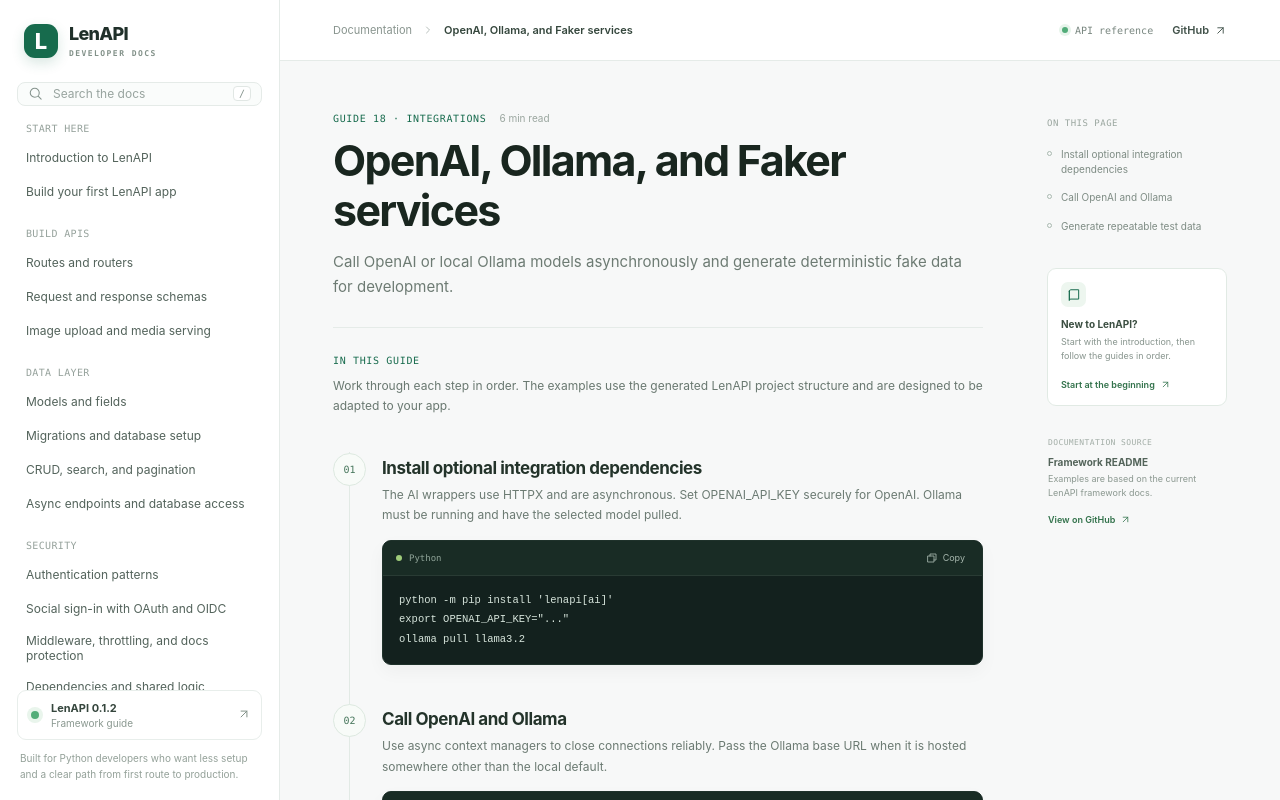
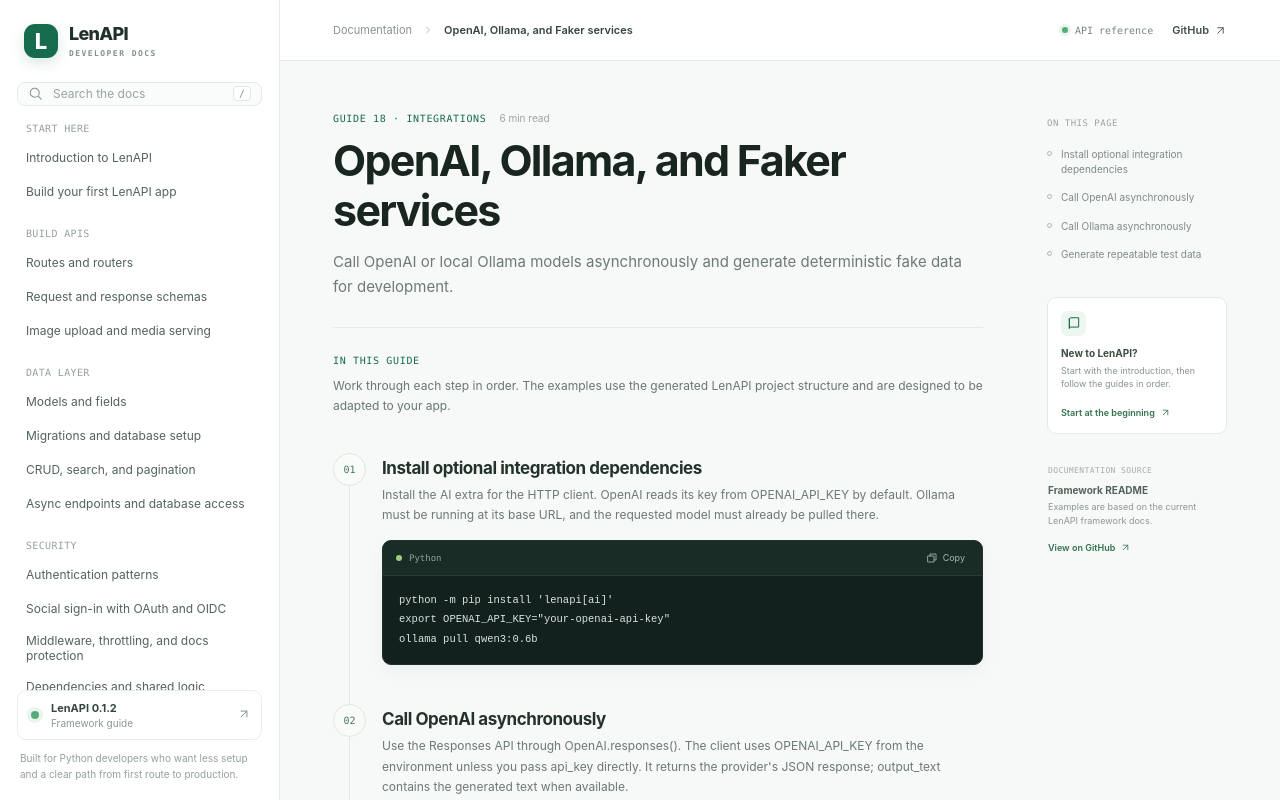
Before and after one commit to Mikandex/lenapi_documentation, a Next.js app: page /ai in a window 1280 px wide. Shown: the top 800 px of the page. Built offline with nearby package versions, Linux system fonts and the light colour scheme.

Commit message:
Document OpenAI and Ollama examples

```diff
--- a/src/app/docs-data.ts
+++ b/src/app/docs-data.ts
@@ -826,13 +826,20 @@
     steps: [
       {
         title: "Install optional integration dependencies",
-        body: "The AI wrappers use HTTPX and are asynchronous. Set OPENAI_API_KEY securely for OpenAI. Ollama must be running and have the selected model pulled.",
-        code: `python -m pip install 'lenapi[ai]'\nexport OPENAI_API_KEY="..."\nollama pull llama3.2`,
+        body: "Install the AI extra for the HTTP client. OpenAI reads its key from OPENAI_API_KEY by default. Ollama must be running at its base URL, and the requested model must already be pulled there.",
+        code: `python -m pip install 'lenapi[ai]'\nexport OPENAI_API_KEY="your-openai-api-key"\nollama pull qwen3:0.6b`,
       },
       {
-        title: "Call OpenAI and Ollama",
-        body: "Use async context managers to close connections reliably. Pass the Ollama base URL when it is hosted somewhere other than the local default.",
-        code: `from lenapi import OpenAI, Ollama\n\nasync with OpenAI(model="gpt-4.1-mini") as openai:\n    answer = await openai.responses("Explain LenAPI in one sentence.")\n\nasync with Ollama(\n    model="llama3.2", base_url="http://127.0.0.1:11434"\n) as ollama:\n    answer = await ollama.chat([\n        {"role": "user", "content": "Explain LenAPI in one sentence."}\n    ])`,
+        title: "Call OpenAI asynchronously",
+        body: "Use the Responses API through OpenAI.responses(). The client uses OPENAI_API_KEY from the environment unless you pass api_key directly. It returns the provider's JSON response; output_text contains the generated text when available.",
+        code: `import os\nfrom lenapi import OpenAI\n\nasync def explain_with_openai():\n    async with OpenAI(\n        model="gpt-4.1-mini",\n        api_key=os.environ["OPENAI_API_KEY"],\n    ) as openai:\n        response = await openai.responses(\n            "Explain LenAPI in one sentence."\n        )\n    return response.get("output_text", response)`,
+        note: "You can omit api_key=... to let OpenAI read OPENAI_API_KEY itself. Keep the key in your environment or secret manager, never in source code or a public repository.",
+      },
+      {
+        title: "Call Ollama asynchronously",
+        body: "The Ollama wrapper defaults to the local server at http://127.0.0.1:11434. Set base_url to the URL of your own Ollama server when it is hosted elsewhere. The call is non-streaming and returns Ollama's JSON response.",
+        code: `from lenapi import Ollama\n\nasync def explain_with_ollama():\n    async with Ollama(\n        model="qwen3:0.6b",\n        base_url="http://127.0.0.1:11434",\n    ) as ollama:\n        response = await ollama.chat([\n            {\n                "role": "user",\n                "content": "Explain LenAPI in one sentence.",\n            }\n        ])\n    return response["message"]["content"]`,
+        note: "Use the Ollama host URL only, such as http://127.0.0.1:11434. Do not add /api/chat; the LenAPI client appends that endpoint itself.",
       },
       {
         title: "Generate repeatable test data",
```
